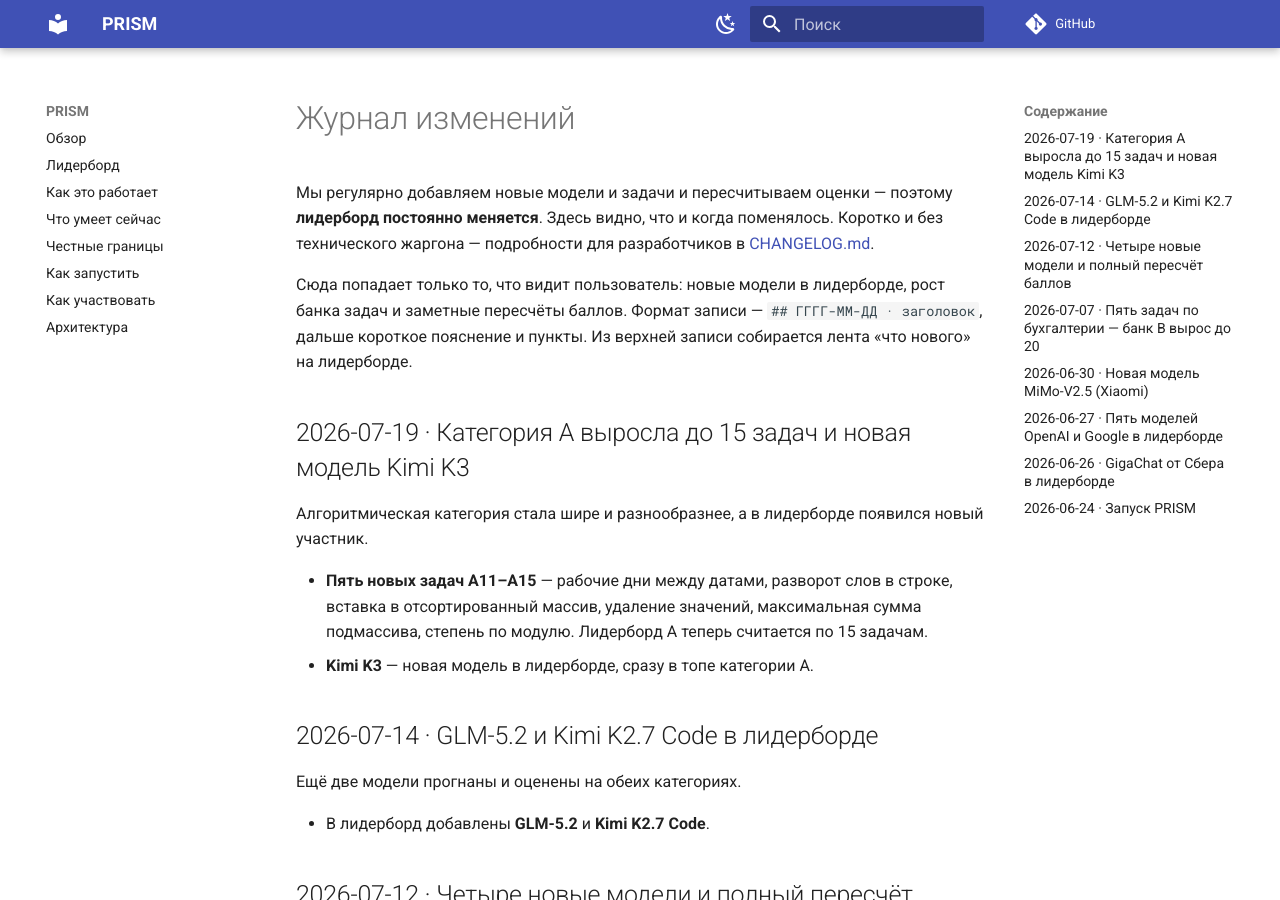
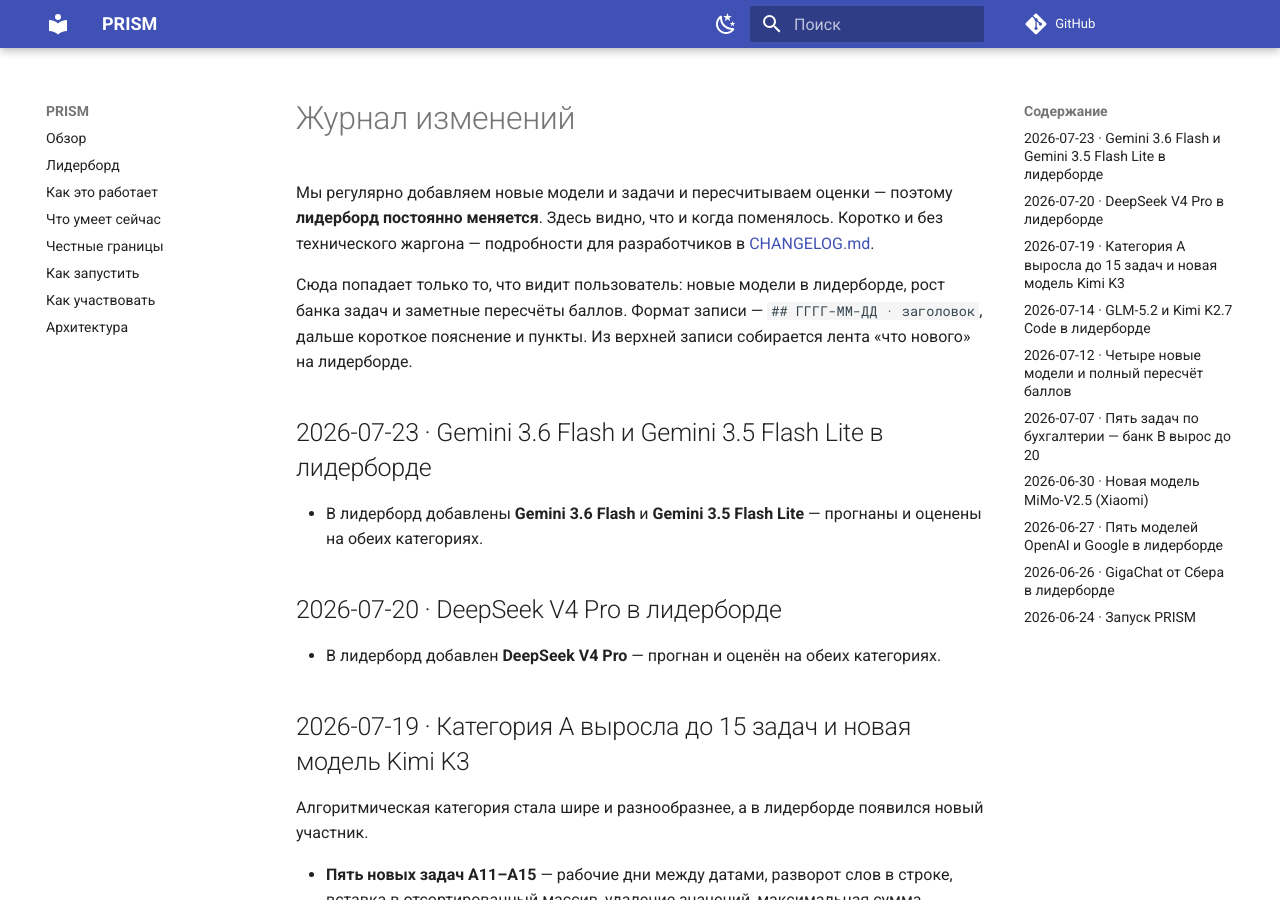
Before and after one commit to genlab-1c/prism, an MkDocs documentation site: the page built from docs/changelog.md, in a window 1280 px wide and 900 px high. Built offline with MkDocs 1.6.1 and Material for MkDocs 9.7.7, drawn with Linux system fonts in a browser that asks for light colours; comment, search, counter and statistics services are not loaded.

Commit message:
docs(changelog): add DeepSeek V4 Pro and Gemini entries
Две записи журнала витрины в нейтральном стиле: 20 июля — DeepSeek V4 Pro;
23 июля — Gemini 3.6 Flash и Gemini 3.5 Flash Lite. Верхняя запись уходит
в ленту «что нового» на лидерборде.

```diff
--- a/docs/changelog.md
+++ b/docs/changelog.md
@@ -13,6 +13,15 @@
 Сюда попадает только то, что видит пользователь: новые модели в лидерборде, рост банка
 задач и заметные пересчёты баллов. Формат записи — `## ГГГГ-ММ-ДД · заголовок`, дальше
 короткое пояснение и пункты. Из верхней записи собирается лента «что нового» на лидерборде.
+
+## 2026-07-23 · Gemini 3.6 Flash и Gemini 3.5 Flash Lite в лидерборде
+
+- В лидерборд добавлены **Gemini 3.6 Flash** и **Gemini 3.5 Flash Lite** — прогнаны
+  и оценены на обеих категориях.
+
+## 2026-07-20 · DeepSeek V4 Pro в лидерборде
+
+- В лидерборд добавлен **DeepSeek V4 Pro** — прогнан и оценён на обеих категориях.
 
 ## 2026-07-19 · Категория A выросла до 15 задач и новая модель Kimi K3
 
```
